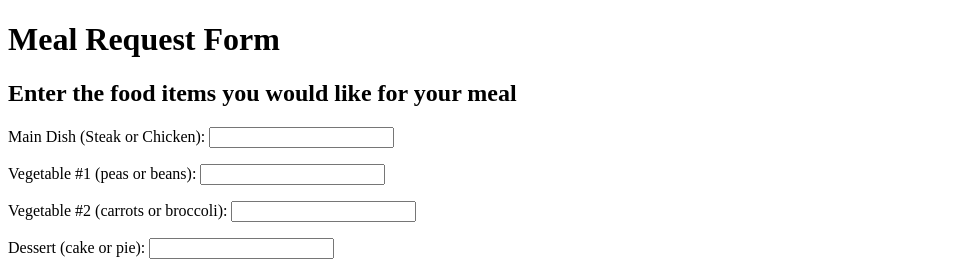
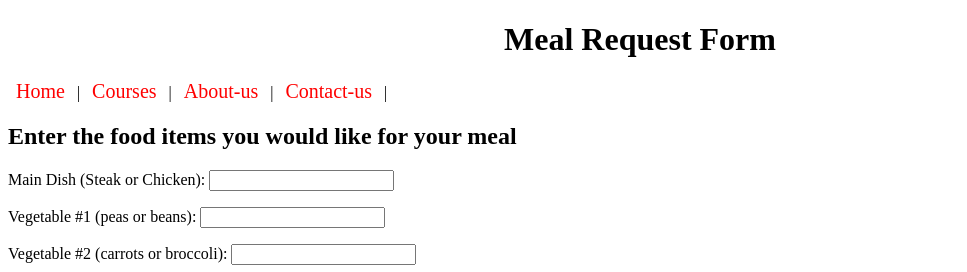
Before and after one commit to dhw317/HTMLRecap, a plain HTML site: page index.html in a window 1280 px wide. Shown: the top 272 px of the page, without its empty margins (0-967 px from the left). Drawn offline with Linux system fonts and the light colour scheme.

Commit message:
Initial commit

```diff
--- a/index.html
+++ b/index.html
@@ -7,9 +7,31 @@
     <meta http-equiv="X-UA-Compatible" content="IE=edge">
     <meta name="viewport" content="width=device-width, initial-scale=1.0">
     <title>HTML Recap</title>
+	<style>
+		navbar {
+			text-decoration: none;
+			color: red;
+			font-size: 20px;
+			padding: 8px;
+		}
+		navbar:hover {
+			color: blue;
+		}
+	    h1 {
+		text-align: center;
+		}
+	</style>
 </head>
+
 <body>
     <h1>Meal Request Form</h1>
+    <nav>
+         <navbar href="#">Home</navbar> |
+         <navbar href="#">Courses</navbar> |
+         <navbar href="#">About-us</navbar> |
+         <navbar href="#">Contact-us</navbar> |
+     </nav>
+
     <h2>Enter the food items you would like for your meal</h2>
     <div>
         <form>
```
